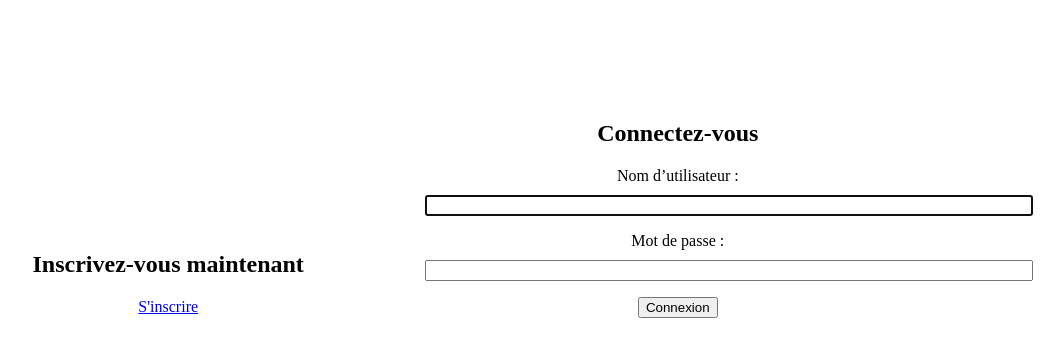
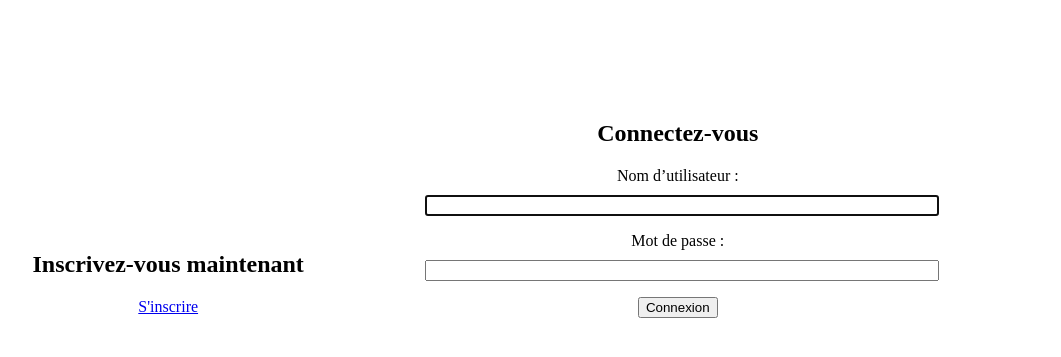
Before and after one commit to batshanti/Projet9, a Django app: page /index/ in a window 1280 px wide. Shown: the part 168-525 px from the top of the page, without its empty margins (219-1280 px from the left). Run offline with Django 3.2, Linux system fonts and the light colour scheme.

Commit message:
css modif

```diff
--- a/LITReview/LITReview/static/styles.css
+++ b/LITReview/LITReview/static/styles.css
@@ -31,7 +31,10 @@
 
 }
 
-
+#connexion > form > p > input
+{
+	width: 100%;
+}
 
 #inscription-form
 {
```
